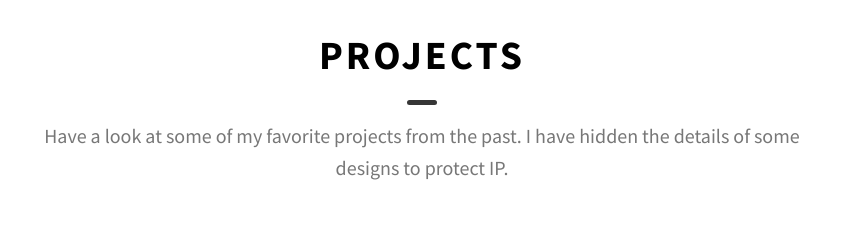
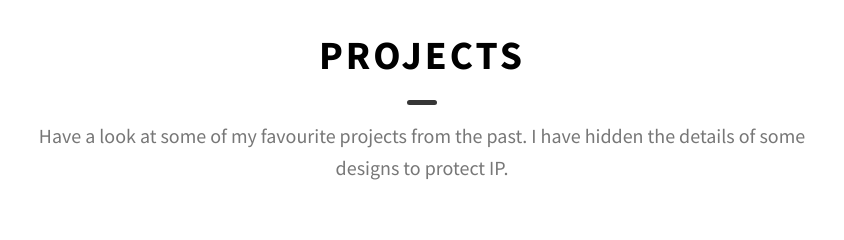
Before and after one commit to antonmusalov/antonmusalov.github.io, a website: page index.html in a window 1280 px wide. Shown: the part 2420-2660 px from the top of the page, 218-1062 px from the left. Drawn offline with Linux system fonts and the light colour scheme; files whose address does not match are found by name.

Commit message:
Spelling

```diff
--- a/index.html
+++ b/index.html
@@ -213,7 +213,7 @@
           <h2 class="heading heading-sec heading-sec__mb-bg">
             <span class="heading-sec__main">Projects</span>
             <span class="heading-sec__sub">
-              Have a look at some of my favorite projects from the past.
+              Have a look at some of my favourite projects from the past.
               I have hidden the details of some designs to protect IP.
             </span>
           </h2>
```
Also changed, not shown: project-6.html (+1 -1 lines).
